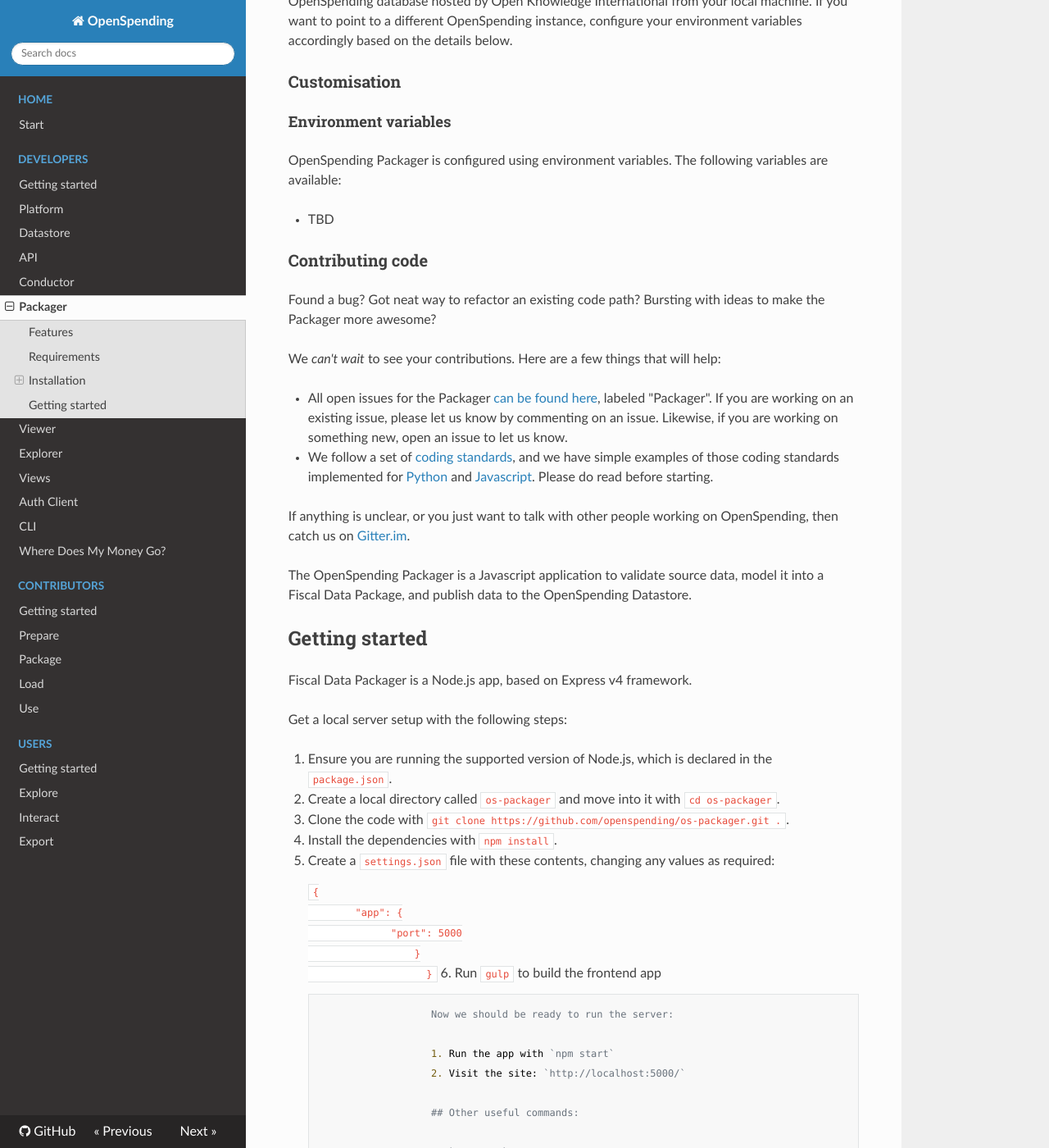
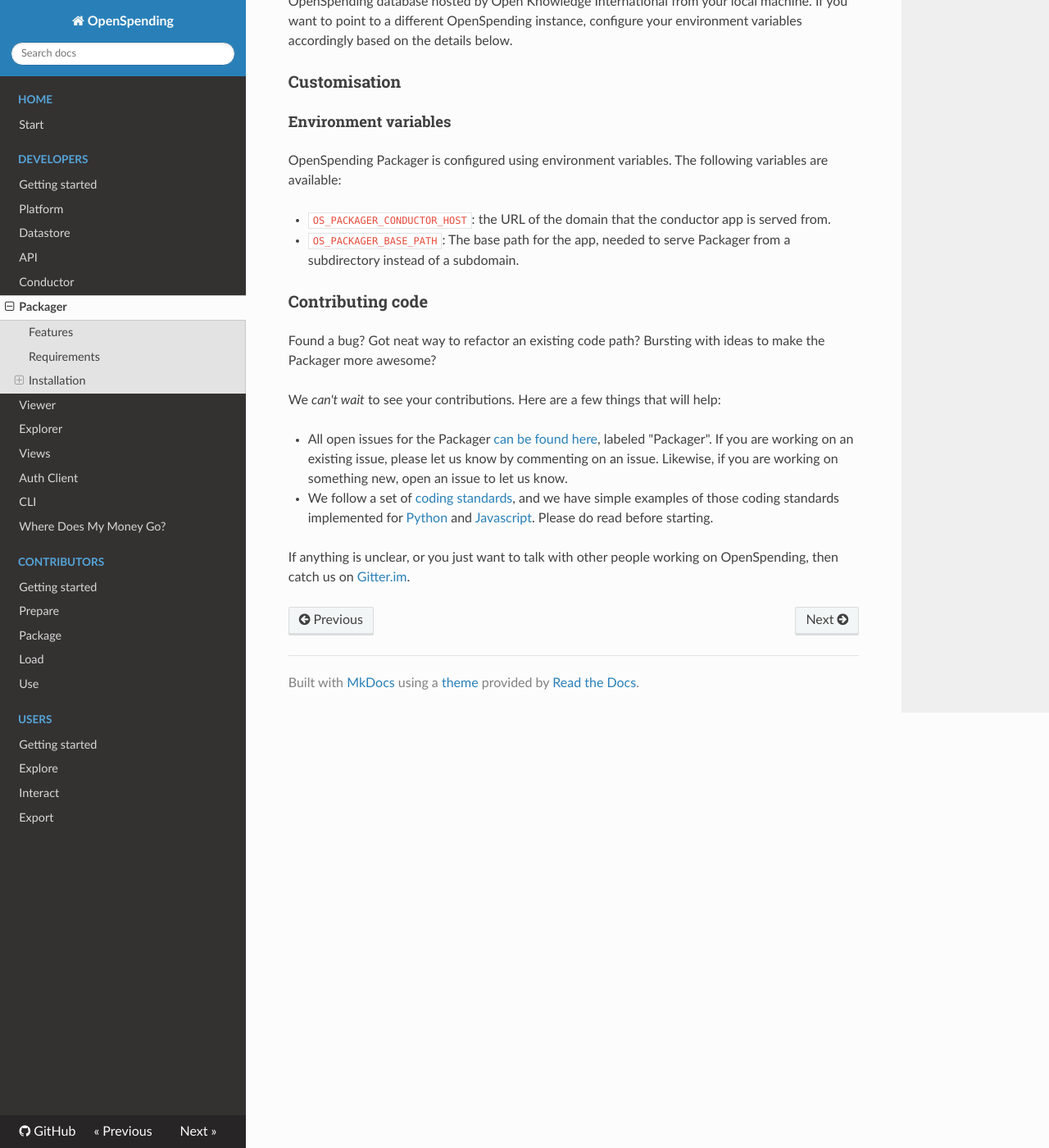
Before and after one commit to openspending/docs, an MkDocs documentation site: the page built from docs/developers/packager.md, in a window 1280 px wide and 1400 px high, scrolled down 1655 px. Shown: the whole window at 82% size. Built offline with MkDocs 1.6.1, drawn with Linux system fonts in a browser that asks for light colours; nearby versions of some CDN libraries; old or Windows-style settings are respelled for this version of MkDocs; some of the changed text lies outside the part shown.

Commit message:
Fix env vars docs for Packager.

````diff
--- a/docs/developers/packager.md
+++ b/docs/developers/packager.md
@@ -66,7 +66,8 @@ Based on the default configuration of the Packager, you can now work with the en
 
 OpenSpending Packager is configured using environment variables. The following variables are available:
 
-- TBD
+- `OS_PACKAGER_CONDUCTOR_HOST`: the URL of the domain that the conductor app is served from.
+- `OS_PACKAGER_BASE_PATH`: The base path for the app, needed to serve Packager from a subdirectory instead of a subdomain.
 
 ### Contributing code
 
@@ -78,56 +79,3 @@ We *can't wait* to see your contributions. Here are a few things that will help:
 - We follow a set of [coding standards](https://github.com/okfn/coding-standards), and we have simple examples of those coding standards implemented for [Python](https://github.com/okfn/oki-py) and [Javascript](https://github.com/okfn/oki-js). Please do read before starting.
 
 If anything is unclear, or you just want to talk with other people working on OpenSpending, then catch us on [Gitter.im](http://gitter.im/openspending/chat).
-
-
-
-
-
-
-
-
-
-
-
-
-
-
-
-
-
-
-
-The OpenSpending Packager is a Javascript application to validate source data, model it into a Fiscal Data Package, and publish data to the OpenSpending Datastore.
-
-
-## Getting started
-
-Fiscal Data Packager is a Node.js app, based on Express v4 framework.
-
-Get a local server setup with the following steps:
-
-1. Ensure you are running the supported version of Node.js, which is declared in the `package.json`.
-2. Create a local directory called `os-packager` and move into it with `cd os-packager`.
-3. Clone the code with `git clone https://github.com/openspending/os-packager.git .`.
-4. Install the dependencies with `npm install`.
-5. Create a `settings.json` file with these contents, changing any values as required:
-
-      ```
-        {
-            "app": {
-                  "port": 5000
-                      }
-                        }
-                           ```
-                           6. Run `gulp` to build the frontend app
-
-                           Now we should be ready to run the server:
-
-                           1. Run the app with `npm start`
-                           2. Visit the site: `http://localhost:5000/`
-
-                           ## Other useful commands:
-
-                           1. `npm test` - run tests.
-                           2. `npm run review` - run jscs over the code.
-                           2. `npm run develop` - build sources and then start server.
````
